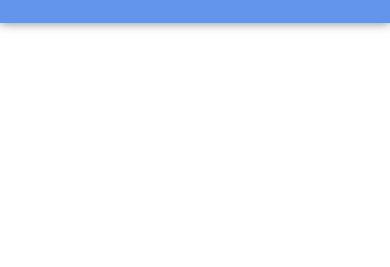
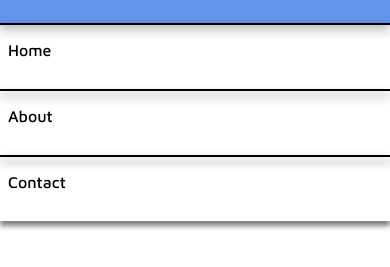
Before and after one commit to juan-saracco/NavBar, a plain HTML site: page index.html in a window 390 px wide. Both pictures are taken after a click on the button 354 px from the left and 54 px from the top of the page. Shown: the part 87-354 px from the top of the page. Drawn offline with Linux system fonts and the light colour scheme.

Commit message:
finished

```diff
--- a/css/styles.css
+++ b/css/styles.css
@@ -90,6 +90,9 @@ a:hover{
         transition: all .5s ease;
 
     }
+    .ul-show{
+        display: block;
+    }
 
     .btn-container{
         display: block;
```
